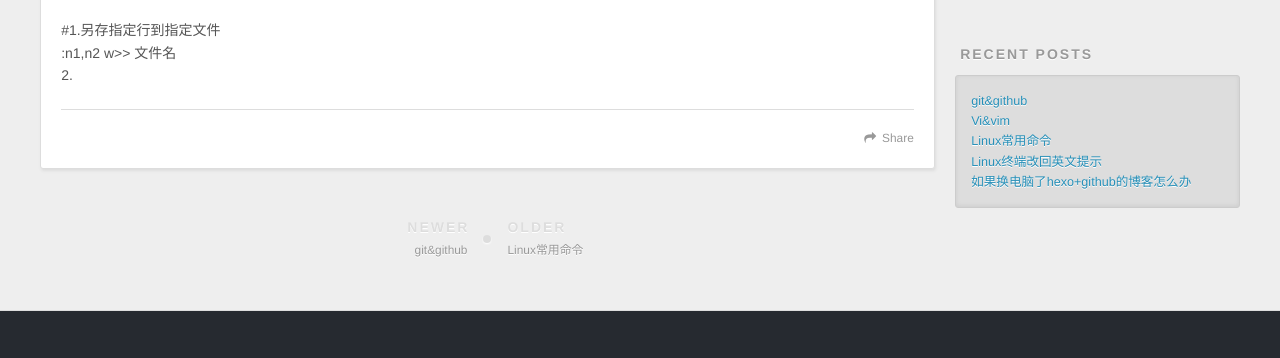
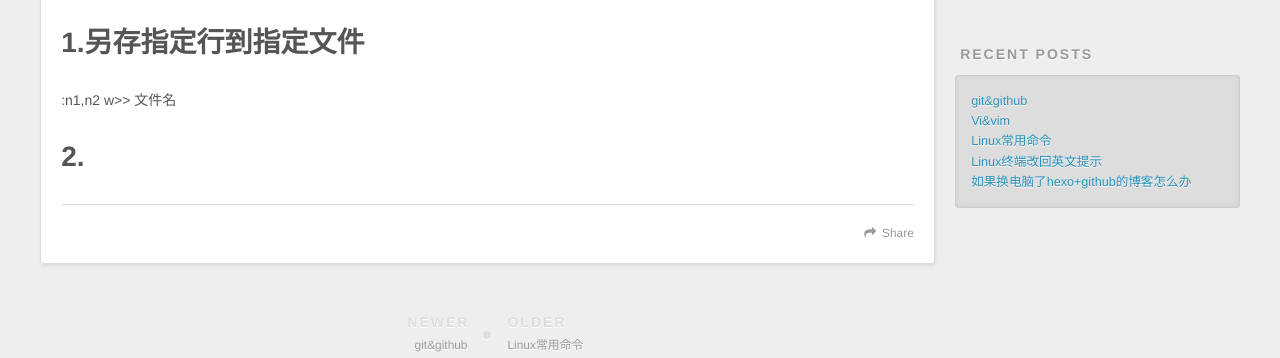
Before and after one commit to Devlan/Devlan.github.io, a plain HTML site: page 2018/02/25/Vi-vim/index.html in a window 1280 px wide. Shown: the part 434-792 px from the top of the page. Drawn offline with nearby package versions, Linux system fonts and the light colour scheme.

Commit message:
Site updated: 2018-03-01 08:29:24

```diff
--- a/2018/02/25/Vi-vim/index.html
+++ b/2018/02/25/Vi-vim/index.html
@@ -5,16 +5,16 @@
 
   <title>Vi&amp;vim | 浪大侠</title>
   <meta name="viewport" content="width=device-width, initial-scale=1, maximum-scale=1">
-  <meta name="description" content="#1.另存指定行到指定文件:n1,n2 w&amp;gt;&amp;gt; 文件名2.">
+  <meta name="description" content="1.另存指定行到指定文件:n1,n2 w&amp;gt;&amp;gt; 文件名 2.">
 <meta property="og:type" content="article">
 <meta property="og:title" content="Vi&amp;vim">
 <meta property="og:url" content="http://Devlan.github.io/2018/02/25/Vi-vim/index.html">
 <meta property="og:site_name" content="浪大侠">
-<meta property="og:description" content="#1.另存指定行到指定文件:n1,n2 w&amp;gt;&amp;gt; 文件名2.">
-<meta property="og:updated_time" content="2018-03-01T08:26:49.922Z">
+<meta property="og:description" content="1.另存指定行到指定文件:n1,n2 w&amp;gt;&amp;gt; 文件名 2.">
+<meta property="og:updated_time" content="2018-03-01T08:29:11.731Z">
 <meta name="twitter:card" content="summary">
 <meta name="twitter:title" content="Vi&amp;vim">
-<meta name="twitter:description" content="#1.另存指定行到指定文件:n1,n2 w&amp;gt;&amp;gt; 文件名2.">
+<meta name="twitter:description" content="1.另存指定行到指定文件:n1,n2 w&amp;gt;&amp;gt; 文件名 2.">
 
     <link rel="alternate" href="/atom.xml" title="浪大侠" type="application/atom+xml">
 
@@ -85,8 +85,8 @@
 
     <div class="article-entry" itemprop="articleBody">
 
-        <p>#1.另存指定行到指定文件<br>:n1,n2 w&gt;&gt; 文件名<br>2.</p>
-
+        <h1 id="1-另存指定行到指定文件"><a href="#1-另存指定行到指定文件" class="headerlink" title="1.另存指定行到指定文件"></a>1.另存指定行到指定文件</h1><p>:n1,n2 w&gt;&gt; 文件名</p>
+<h1 id="2"><a href="#2" class="headerlink" title="2."></a>2.</h1>
 
     </div>
     <footer class="article-footer">
```
Also changed, not shown: index.html (+2 -2 lines).
